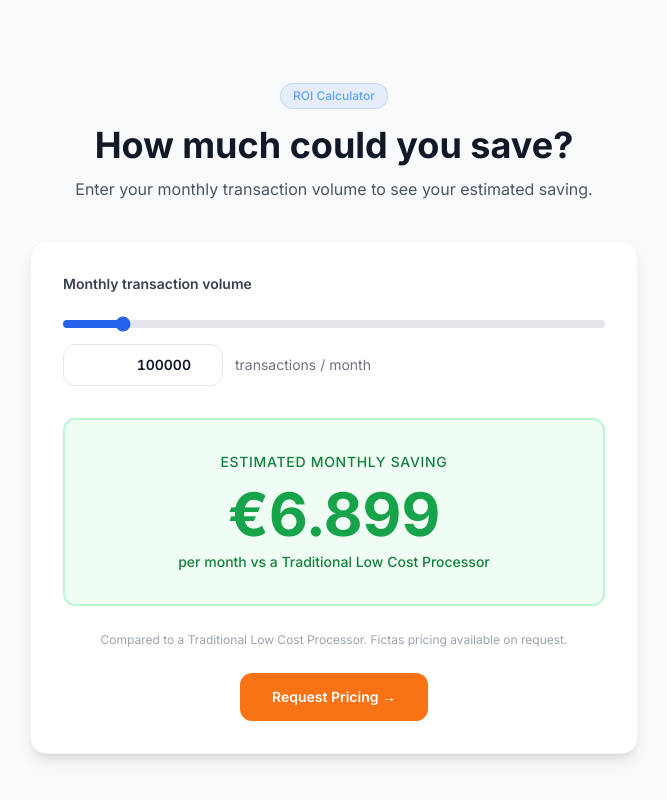
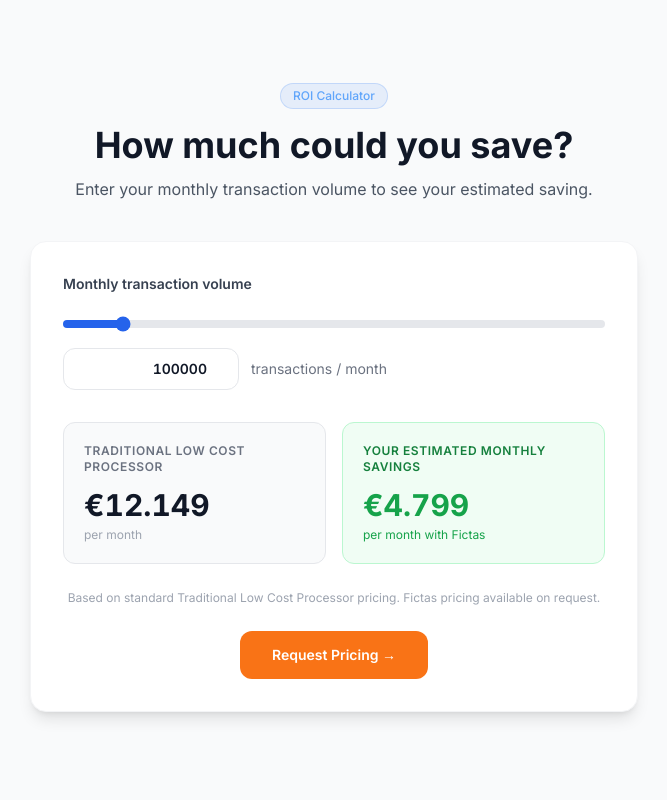
Before and after one commit to johanvaatstra-cloud/website-fictas, a Vue app: page /pricing in a window 1280 px wide. Shown: the part 560-1360 px from the top of the page, without its empty margins (306-973 px from the left). Built offline with nearby package versions, Linux system fonts and the light colour scheme; the HTML template or start-up script is replaced by a standard one.

Commit message:
Calculator: show Traditional processor cost + savings

```diff
--- a/src/components/pricing/CostCalculator.vue
+++ b/src/components/pricing/CostCalculator.vue
@@ -7,9 +7,9 @@ import SectionLabel from '../shared/SectionLabel.vue'
 const AZURE_PER_MONTH     = 2100
 const ONETIME_LICENSE     = 189000
 const DEPRECIATION_MONTHS = 60
-const FICTAS_TOTAL        = AZURE_PER_MONTH + (ONETIME_LICENSE / DEPRECIATION_MONTHS)
+const FICTAS_TOTAL        = 7350   // AZURE_PER_MONTH + (ONETIME_LICENSE / DEPRECIATION_MONTHS)
 
-// Traditional Low Cost Processor cost model (competitor — never label or display components)
+// Traditional Low Cost Processor cost model (never display components or source name)
 const TRAD_PROCESSING_RATE = 0.08
 const TRAD_TOKENISATION    = 2348.40
 const TRAD_SMS             = 352.26
@@ -20,9 +20,13 @@ function calculateTradCost(t) {
   return t * TRAD_PROCESSING_RATE + TRAD_FIXED
 }
 
-// Break-even: TRAD_FIXED + t × TRAD_RATE = FICTAS_TOTAL
-// → t = (FICTAS_TOTAL − TRAD_FIXED) / TRAD_RATE
-const BREAK_EVEN_VOLUME = Math.ceil(
+function calculateSavings(t) {
+  return calculateTradCost(t) - FICTAS_TOTAL
+}
+
+// Break-even: first whole-transaction volume where savings > 0
+// = floor((FICTAS_TOTAL − TRAD_FIXED) / TRAD_PROCESSING_RATE) → 40,014
+const BREAK_EVEN_VOLUME = Math.floor(
   (FICTAS_TOTAL - TRAD_FIXED) / TRAD_PROCESSING_RATE
 )
 
@@ -34,7 +38,6 @@ const STEP = 1000
 // ── Reactive state ──────────────────────────────────────────
 const transactions = ref(100000)
 
-// Keep value in range when typed manually
 watch(transactions, (val) => {
   if (val < MIN) transactions.value = MIN
   if (val > MAX) transactions.value = MAX
@@ -44,10 +47,8 @@ watch(transactions, (val) => {
 const sliderPct = computed(() =>
   ((transactions.value - MIN) / (MAX - MIN)) * 100
 )
-
-const savings = computed(() =>
-  calculateTradCost(transactions.value) - FICTAS_TOTAL
-)
+const tradCost = computed(() => calculateTradCost(transactions.value))
+const savings  = computed(() => calculateSavings(transactions.value))
 
 // ── Format helpers ──────────────────────────────────────────
 function fEuro(val) {
@@ -89,13 +90,13 @@ function fNum(n) {
             :min="MIN"
             :max="MAX"
             :step="STEP"
-            class="w-full h-2 rounded-full appearance-none cursor-pointer accent-blue-600 mb-4"
+            class="w-full h-2 rounded-full appearance-none cursor-pointer accent-blue-600 mb-5"
             :style="{
               background: `linear-gradient(to right, #2563eb 0%, #2563eb ${sliderPct}%, #e5e7eb ${sliderPct}%, #e5e7eb 100%)`
             }"
           />
 
-          <!-- Numeric input + label -->
+          <!-- Numeric input + unit label -->
           <div class="flex items-center gap-3">
             <input
               v-model.number="transactions"
@@ -103,54 +104,64 @@ function fNum(n) {
               :min="MIN"
               :max="MAX"
               :step="STEP"
-              class="w-40 border border-gray-200 rounded-xl px-4 py-2.5 text-sm font-semibold text-gray-900 focus:outline-none focus:border-blue-500 transition-colors tabular-nums text-right"
+              class="w-44 border border-gray-200 rounded-xl px-4 py-2.5 text-sm font-semibold text-gray-900 focus:outline-none focus:border-blue-500 transition-colors tabular-nums text-right"
             />
             <span class="text-sm text-gray-500">transactions / month</span>
           </div>
         </div>
 
-        <!-- Result display -->
-        <div class="rounded-xl border-2 p-8 text-center mb-6 transition-all"
+        <!-- Two result cards -->
+        <div class="grid grid-cols-1 sm:grid-cols-2 gap-4 mb-6">
+
+          <!-- Traditional Low Cost Processor cost -->
+          <div class="bg-gray-50 rounded-xl border border-gray-200 p-5">
+            <p class="text-xs font-semibold text-gray-500 uppercase tracking-wider mb-3">
+              Traditional Low Cost Processor
+            </p>
+            <p class="text-3xl font-bold text-gray-900 tabular-nums">
+              {{ fEuro(tradCost) }}
+            </p>
+            <p class="text-xs text-gray-400 mt-1">per month</p>
+          </div>
+
+          <!-- Estimated monthly savings -->
+          <div
+            class="rounded-xl border p-5 transition-all"
             :class="savings > 0
               ? 'bg-green-50 border-green-200'
               : 'bg-gray-50 border-gray-200'"
           >
-          <!-- Savings > 0 -->
+            <p class="text-xs font-semibold uppercase tracking-wider mb-3"
+              :class="savings > 0 ? 'text-green-700' : 'text-gray-500'"
+            >
+              Your estimated monthly savings
+            </p>
+
+            <!-- Positive savings -->
             <template v-if="savings > 0">
-            <p class="text-sm font-medium text-green-700 uppercase tracking-wider mb-3">
-              Estimated monthly saving
-            </p>
-            <p class="text-6xl font-bold text-green-600 tabular-nums mb-2">
+              <p class="text-3xl font-bold text-green-600 tabular-nums">
                 {{ fEuro(savings) }}
               </p>
-            <p class="text-green-700 text-sm font-medium">per month vs a Traditional Low Cost Processor</p>
+              <p class="text-xs text-green-600 mt-1">per month with Fictas</p>
             </template>
 
-          <!-- Savings = 0 -->
-          <template v-else-if="savings === 0">
-            <p class="text-2xl font-bold text-gray-700">Break-even point</p>
-            <p class="text-gray-500 text-sm mt-2">
-              At {{ fNum(transactions) }} transactions/month, costs are equal.
-            </p>
-          </template>
-
-          <!-- Savings < 0 — never show negative number -->
+            <!-- Break-even or negative — never show a negative number -->
             <template v-else>
-            <p class="text-sm font-medium text-gray-500 uppercase tracking-wider mb-3">
+              <p class="text-sm font-semibold text-gray-700 leading-snug">
                 Break-even at
               </p>
-            <p class="text-4xl font-bold text-gray-800 tabular-nums mb-2">
+              <p class="text-2xl font-bold text-gray-800 tabular-nums">
                 {{ fNum(BREAK_EVEN_VOLUME) }}
               </p>
-            <p class="text-gray-500 text-sm">
-              transactions / month — increase volume to start saving
-            </p>
+              <p class="text-xs text-gray-400 mt-1">transactions / month</p>
             </template>
+          </div>
+
         </div>
 
         <!-- Footnote -->
         <p class="text-xs text-gray-400 text-center leading-relaxed mb-6">
-          Compared to a Traditional Low Cost Processor. Fictas pricing available on request.
+          Based on standard Traditional Low Cost Processor pricing. Fictas pricing available on request.
         </p>
 
         <!-- CTA -->
```
Lines whose indentation alone changed are shown as unchanged.
